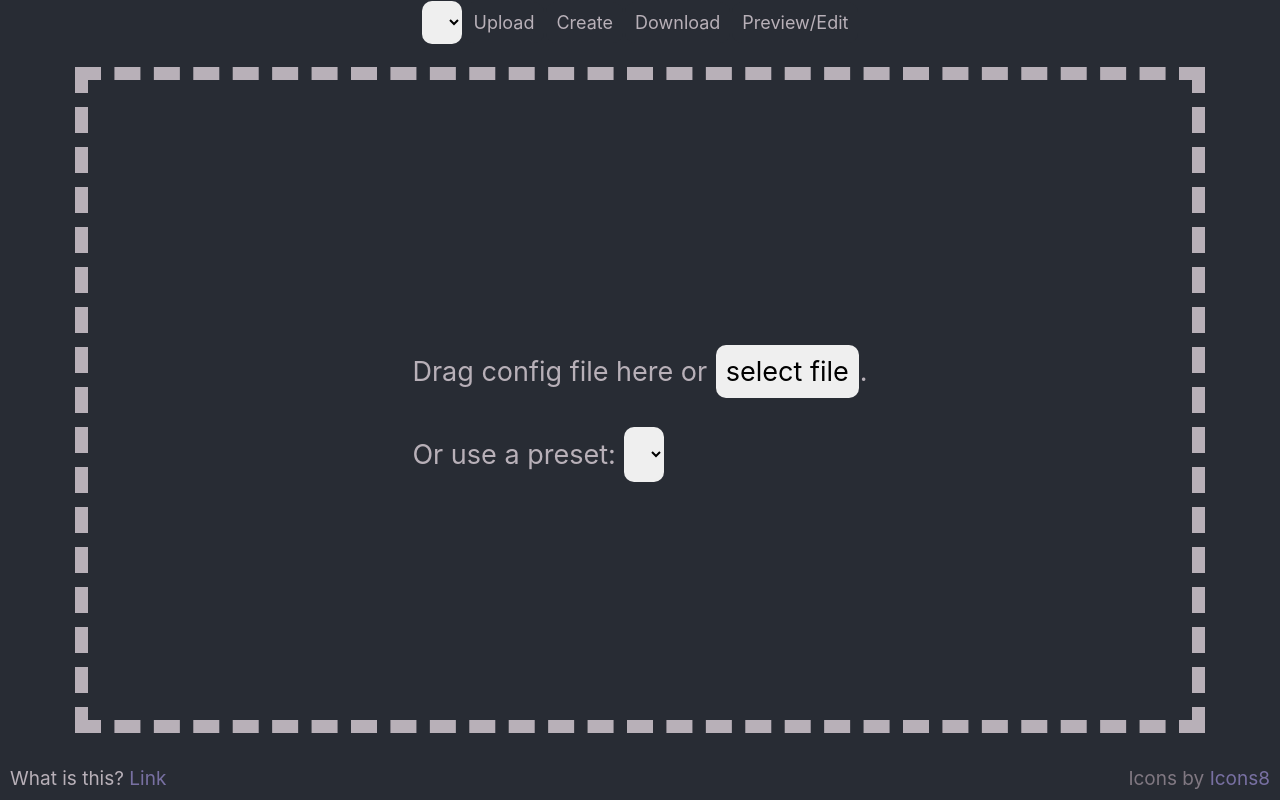
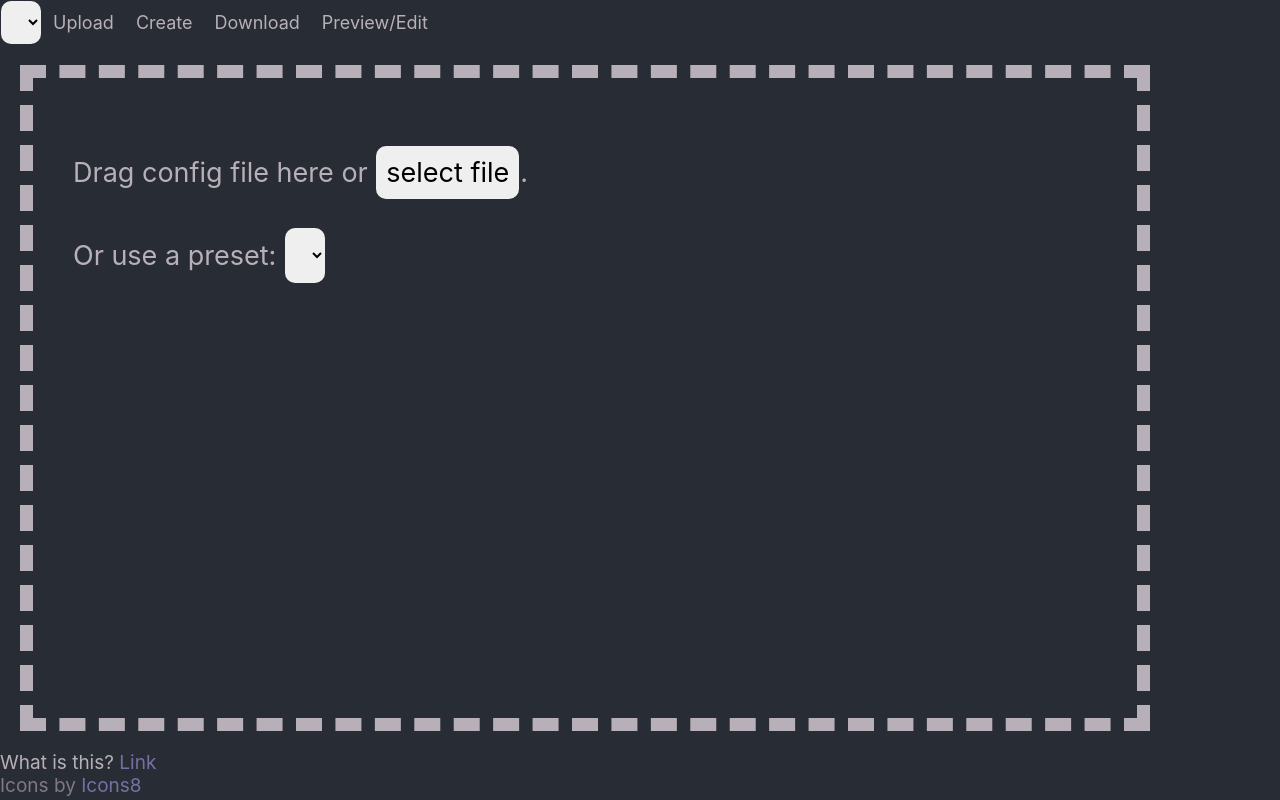
Before and after one commit to relsqui/configurable-generators, a React (Create React App) app: page / in a window 1280 px wide. Built offline with nearby package versions, Linux system fonts and the light colour scheme.

Commit message:
strip layout from css

```diff
--- a/src/App.css
+++ b/src/App.css
@@ -37,51 +37,33 @@ select {
 }
 
 header {
-  display: block;
-  position: absolute;
-  top: 0px;
   font-size: calc(10px + 1vmin);
 }
 
 footer {
-  position: absolute;
-  bottom: 0;
   width: 100vw;
   font-size: calc(15px + 0.5vmin);
 }
 
-.configDescription {
-  float: left;
-  clear: none;
-  margin: 10px;
-}
-
 .iconCredit {
-  float: right;
-  clear: none;
-  margin: 10px;
   color: var(--medium-gray);
 }
 
 .App {
-  min-height: 100vh;
-  margin: 0 20px;
-  display: flex;
-  flex-direction: column;
-  align-items: center;
-  justify-content: center;
   font-size: calc(5px + 1vmin);
 }
 
+.content {
+  height: 100%;
+}
+
 .ConfigDropZone {
-  display: flex;
   height: 70vh;
   width: 80vw;
   margin: 20px;
   padding: 5vmin;
   border: calc(5px + 1vmin) var(--light-gray) dashed;
   justify-content: center;
-  align-items: center;
   font-size: calc(15px + 1.5vmin);
 }
 
@@ -98,8 +80,6 @@ footer {
 }
 
 .generatorLine {
-  align-items: center;
-  white-space: break-spaces;
   font-size: calc(10px + 3vmin);
   min-width: 100%;
 }
@@ -119,25 +99,13 @@ header button {
 }
 
 .reroll {
-  display: flex;
-  margin-top: calc(2vmin);
   background: transparent;
   border: none;
   padding: 1px;
-  align-items: center;
-  justify-content: center;
-}
-
-.closeButton {
-  position: fixed;
-  top: 10px;
-  right: 10px;
-  padding: 0;
 }
 
 randomItem {
   background-color: var(--light-gray);
   color: var(--dark-gray);
   cursor: pointer;
-  margin: 2px;
 }
```
